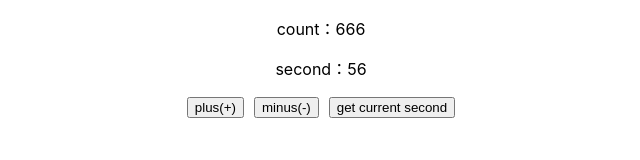
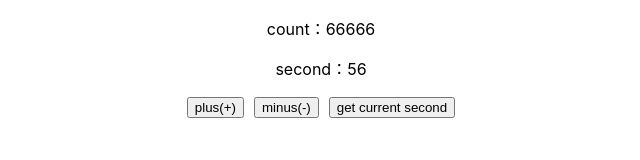
Before and after one commit to ray1347227/hello-react, a React app: page / in a window 1280 px wide. Shown: the top 160 px of the page, without its empty margins (319-959 px from the left). Built offline with nearby package versions, Linux system fonts and the light colour scheme.

Commit message:
update count

```diff
--- a/src/components/Hook.js
+++ b/src/components/Hook.js
@@ -24,7 +24,7 @@ function Hook() {
     第二个值为修改当前状态的方法，参数即为你要修改成的值
   */
   // count：当前count变量的状态(值)，setCount：用来更新count的方法
-  const [count, setCount] = useState(666);
+  const [count, setCount] = useState(66666);
   // console.log(count, 'count');
   const [second, setSecond] = useState(new Date().getSeconds());
   // const myTime = useDateTime();
```
